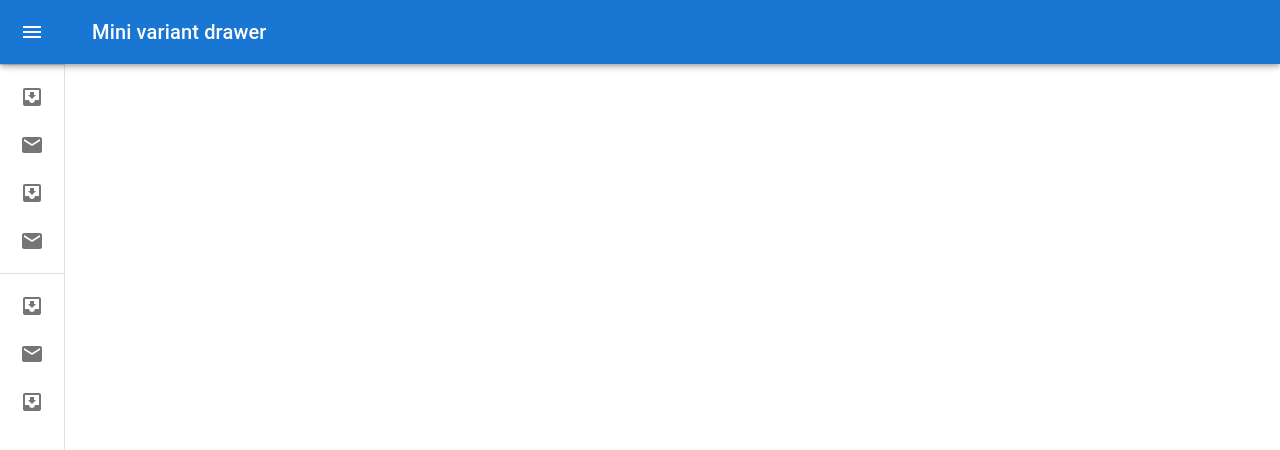
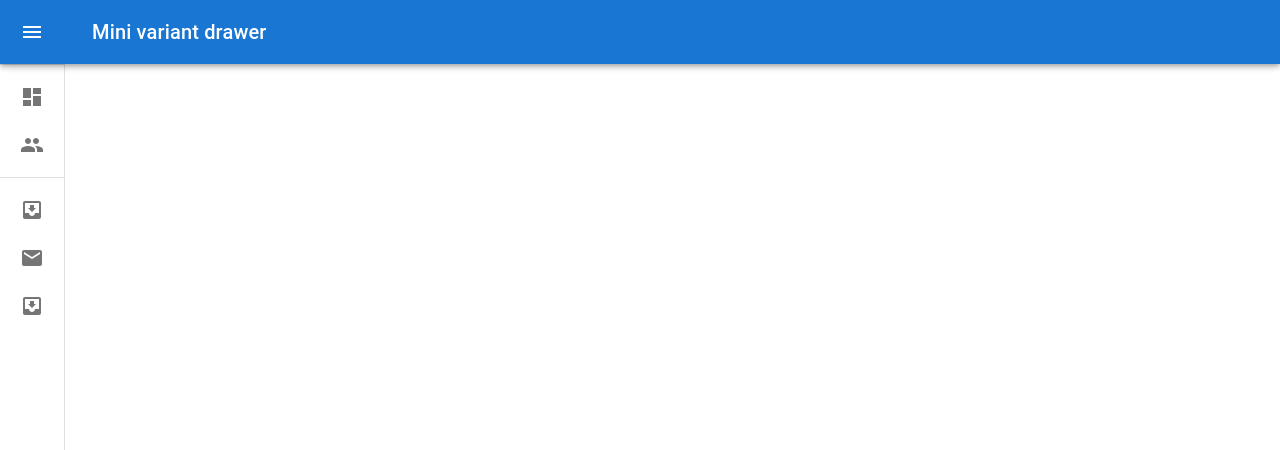
Before and after one commit to erbaafidotama/react-template-admin, a React (Vite) app: page / in a window 1280 px wide. Shown: the top 450 px of the page. Built offline with nearby package versions, Linux system fonts and the light colour scheme.

Commit message:
add new menu

```diff
--- a/src/components/TopBar.jsx
+++ b/src/components/TopBar.jsx
@@ -18,6 +18,10 @@ import ListItemIcon from "@mui/material/ListItemIcon";
 import ListItemText from "@mui/material/ListItemText";
 import InboxIcon from "@mui/icons-material/MoveToInbox";
 import MailIcon from "@mui/icons-material/Mail";
+import DashboardIcon from "@mui/icons-material/Dashboard";
+import PeopleIcon from "@mui/icons-material/People";
+
+import { useNavigate } from "react-router-dom";
 
 const drawerWidth = 240;
 
@@ -87,6 +91,7 @@ const Drawer = styled(MuiDrawer, {
 }));
 
 export default function TopBar(props) {
+  let navigate = useNavigate();
   const theme = useTheme();
   const [open, setOpen] = React.useState(false);
 
@@ -132,7 +137,51 @@ export default function TopBar(props) {
         </DrawerHeader>
         <Divider />
         <List>
-          {["Inbox", "Starred", "Send email", "Drafts"].map((text, index) => (
+          <ListItem key={"Home"} disablePadding sx={{ display: "block" }}>
+            <ListItemButton
+              sx={{
+                minHeight: 48,
+                justifyContent: open ? "initial" : "center",
+                px: 2.5,
+              }}
+              onClick={() => navigate("/home")}
+            >
+              <ListItemIcon
+                sx={{
+                  minWidth: 0,
+                  mr: open ? 3 : "auto",
+                  justifyContent: "center",
+                }}
+              >
+                <DashboardIcon />
+              </ListItemIcon>
+              <ListItemText primary={"Home"} sx={{ opacity: open ? 1 : 0 }} />
+            </ListItemButton>
+          </ListItem>
+
+          <ListItem key={"Warga"} disablePadding sx={{ display: "block" }}>
+            <ListItemButton
+              sx={{
+                minHeight: 48,
+                justifyContent: open ? "initial" : "center",
+                px: 2.5,
+              }}
+              onClick={() => navigate("/warga")}
+            >
+              <ListItemIcon
+                sx={{
+                  minWidth: 0,
+                  mr: open ? 3 : "auto",
+                  justifyContent: "center",
+                }}
+              >
+                <PeopleIcon />
+              </ListItemIcon>
+              <ListItemText primary={"Warga"} sx={{ opacity: open ? 1 : 0 }} />
+            </ListItemButton>
+          </ListItem>
+
+          {/* {["Inbox", "Starred", "Send email", "Drafts"].map((text, index) => (
             <ListItem key={text} disablePadding sx={{ display: "block" }}>
               <ListItemButton
                 sx={{
@@ -153,7 +202,7 @@ export default function TopBar(props) {
                 <ListItemText primary={text} sx={{ opacity: open ? 1 : 0 }} />
               </ListItemButton>
             </ListItem>
-          ))}
+          ))} */}
         </List>
         <Divider />
         <List>
```
